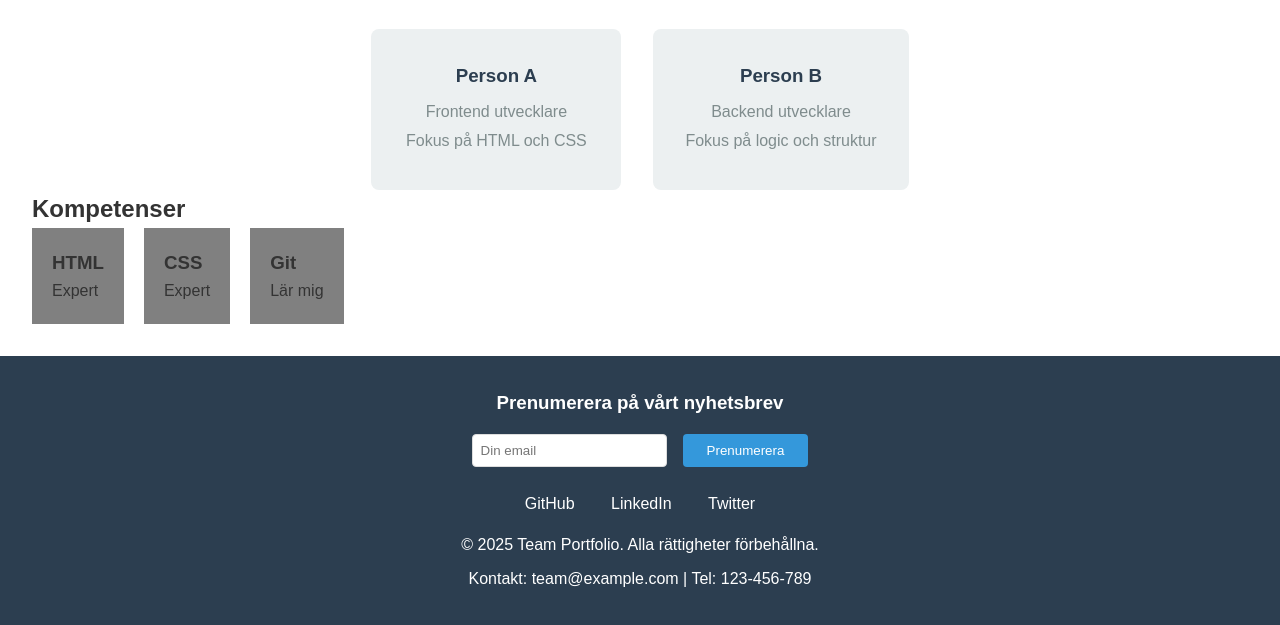
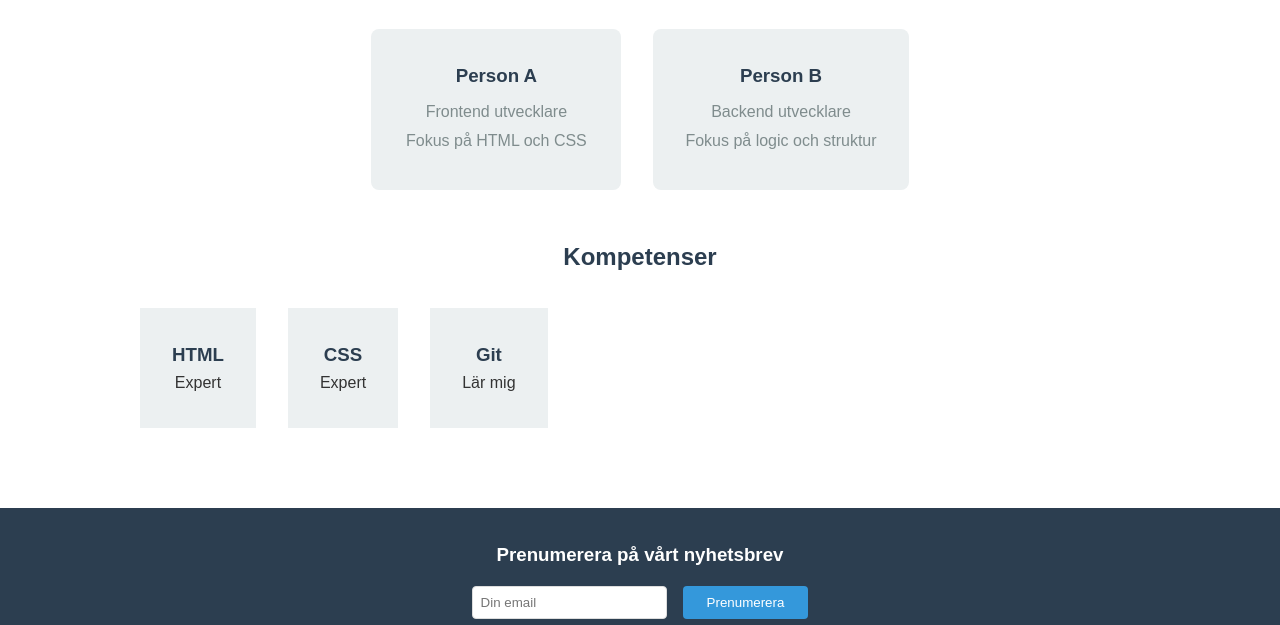
Before and after one commit to TheodorLandell/team-portfolio, a plain HTML site: page index.html in a window 1280 px wide. Shown: the part 661-1286 px from the top of the page. Drawn offline with Linux system fonts and the light colour scheme.

Commit message:
Move skills styling to CSS file

```diff
--- a/index.html
+++ b/index.html
@@ -61,16 +61,16 @@
     </section>
     <section id="skills">
     <h2>Kompetenser</h2>
-    <div style="display: flex; gap: 20px;">
-        <div style="background: gray; padding: 20px;">
+    <div class="skills-container">
+        <div class="skill-card">
             <h3>HTML</h3>
             <p>Expert</p>
         </div>
-        <div style="background: gray; padding: 20px;">
+        <div class="skill-card">
             <h3>CSS</h3>
             <p>Expert</p>
         </div>
-        <div style="background: gray; padding: 20px;">
+        <div class="skill-card">
             <h3>Git</h3>
             <p>Lär mig</p>
         </div>
--- a/style.css
+++ b/style.css
@@ -283,3 +283,27 @@ footer p {
     border-radius: 4px;
     cursor: pointer;
 }
+#skills {
+    max-width: 1000px;
+    margin: 3rem auto;
+    text-align: center;
+}
+
+#skills h2 {
+    color: #2c3e50;
+    margin-bottom: 2rem;
+}
+
+.skills-container {
+    display: flex;
+    gap: 2rem;
+}
+
+.skill-card {
+    background: #ecf0f1;
+    padding: 2rem;
+}
+
+.skill-card h3 {
+    color: #2c3e50;
+}
```
